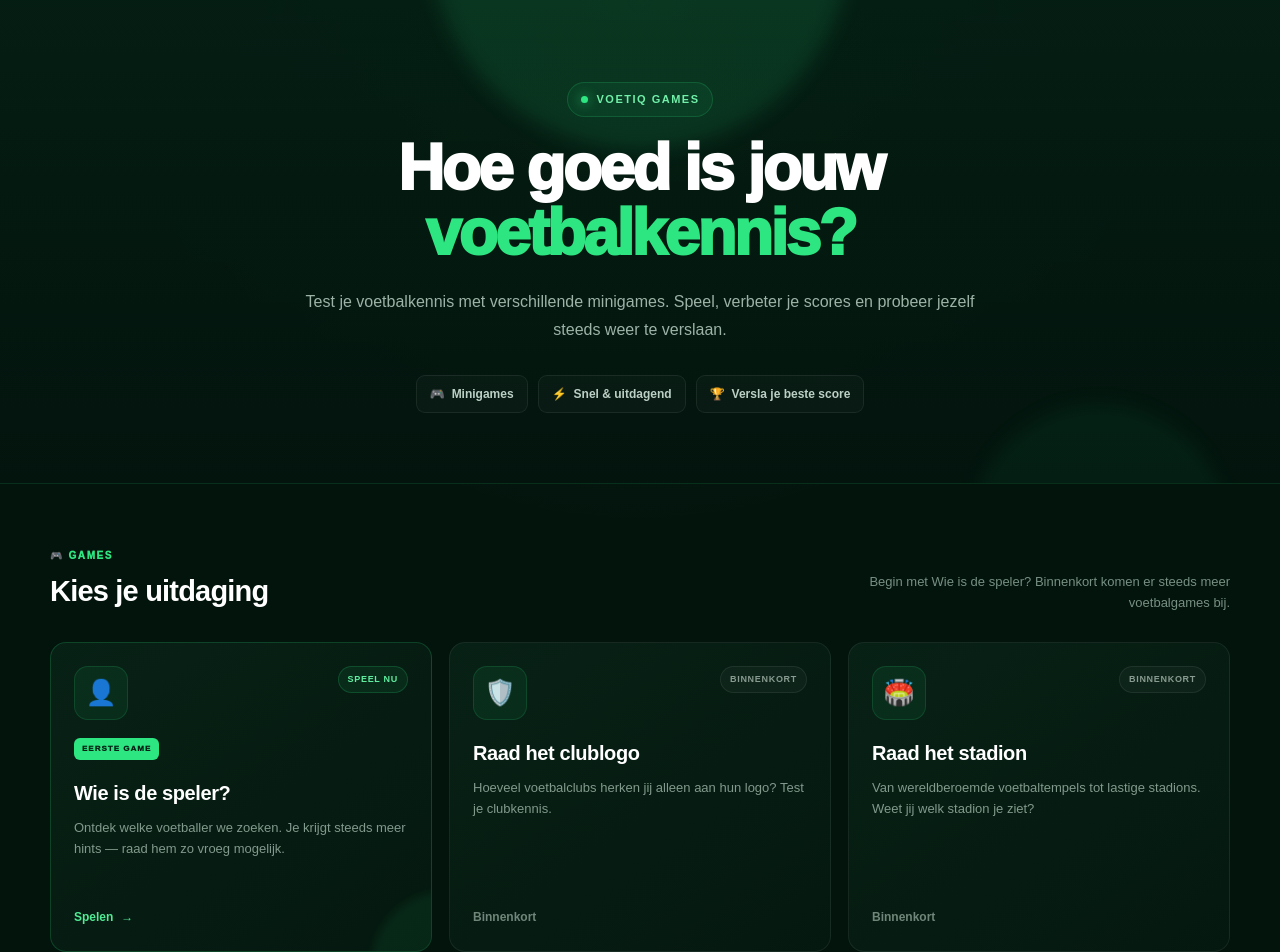
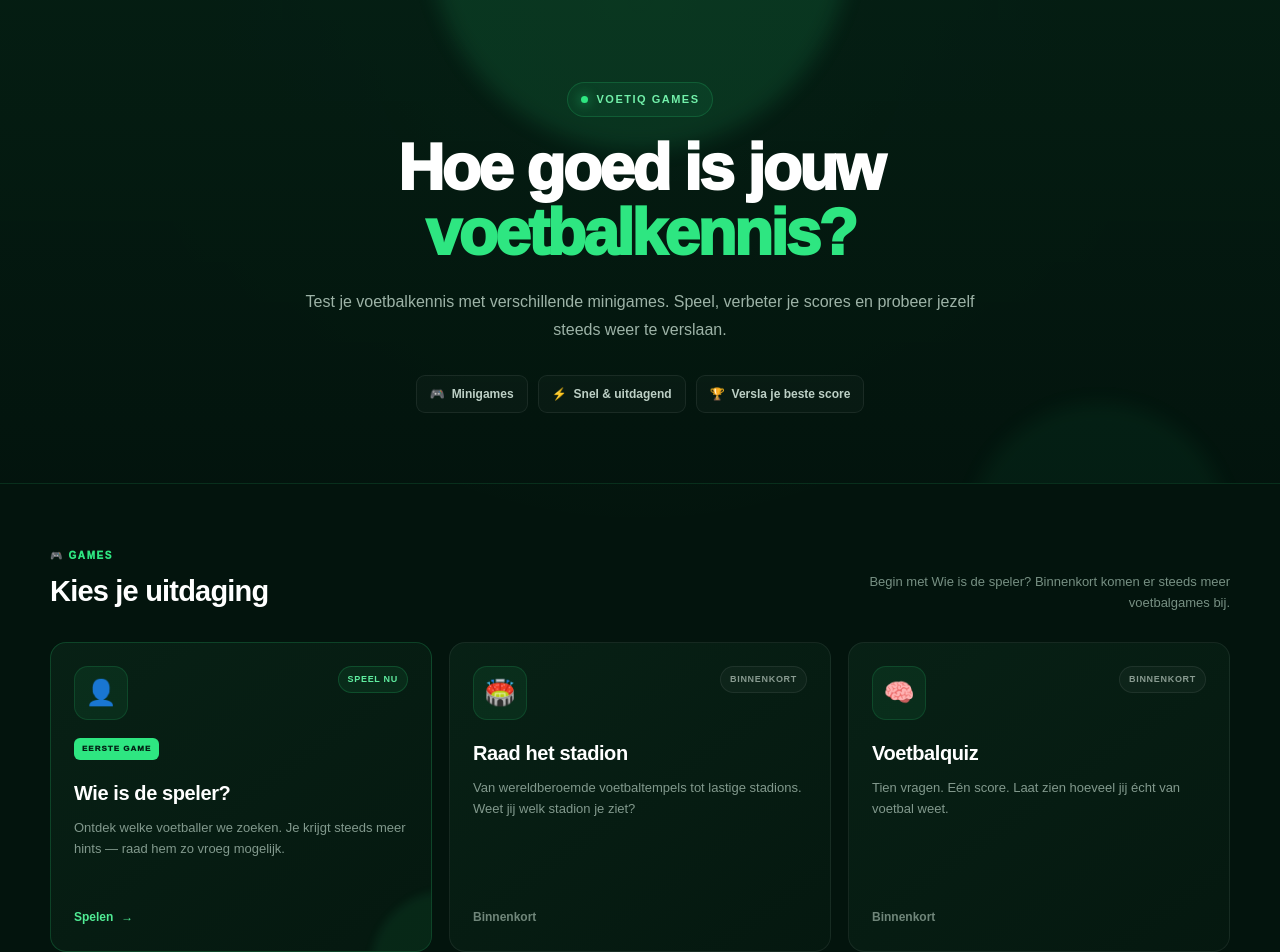
Before and after one commit to MGODamian/voetiq, a Next.js app: page /games in a window 1280 px wide. Shown: the top 952 px of the page. Built offline with nearby package versions, Linux system fonts and the light colour scheme.

Commit message:
Remove 'Guess the club logo' game
Removed the 'Guess the club logo' game from the games list.

```diff
--- a/app/games/page.tsx
+++ b/app/games/page.tsx
@@ -54,15 +54,6 @@ const copy: Record<
         href: "/games/wie-is-de-speler",
         status: "available",
         badge: "EERSTE GAME",
-      },
-      {
-        id: "logo",
-        icon: "🛡️",
-        title: "Raad het clublogo",
-        description:
-          "Hoeveel voetbalclubs herken jij alleen aan hun logo? Test je clubkennis.",
-        href: "/game/raad-het-logo",
-        status: "soon",
       },
       {
         id: "stadium",
@@ -126,15 +117,6 @@ const copy: Record<
         href: "/games/wie-is-de-speler",
         status: "available",
         badge: "FIRST GAME",
-      },
-      {
-        id: "logo",
-        icon: "🛡️",
-        title: "Guess the club logo",
-        description:
-          "How many football clubs can you recognize from their logo?",
-        href: "/game/raad-het-logo",
-        status: "soon",
       },
       {
         id: "stadium",
```
